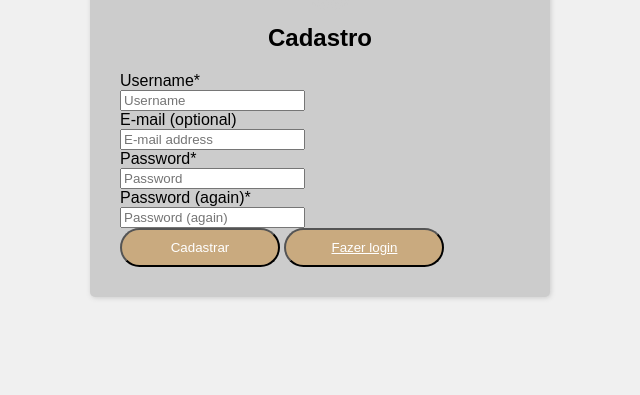
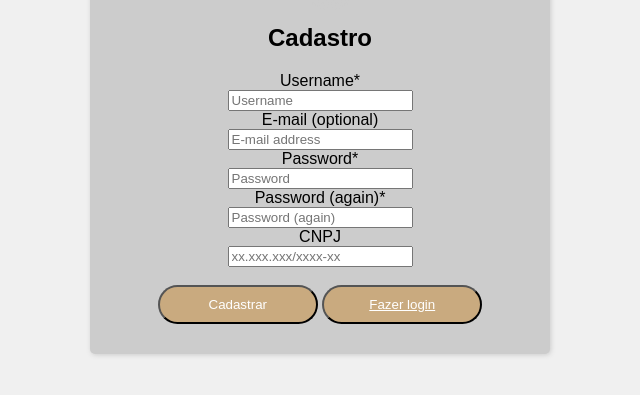
Before and after one commit to Ramonie/Quilombo.ong, a Django app: page /accounts/signup/ in a window 1280 px wide. Shown: the part 72-467 px from the top of the page, without its empty margins (320-960 px from the left). Run offline with Django 3.2, Linux system fonts and the light colour scheme; some libraries are stand-ins or nearby versions.

Commit message:
templates

```diff
--- a/app/templates/account/login.html
+++ b/app/templates/account/login.html
@@ -4,17 +4,17 @@
 
 {% block content %}
     <form class="formlogin" method="post">
-        <div class="card">
+        <div align="center" class="card">
             <div class="card-top">
 
                 {% load static %}
                 <img class="imglogin"   width=50 height=60>
                 <h2 class="title">Fazer login</h2>
             </div>
-            <div class="card-group">
+            <div  class="card-group">
                 {% csrf_token %}
                 {{ form|crispy }}
-        </div>
+            </div>
         <button  onmouseenter="entrar()" onmouseout="sair()" id="btn1"class="btn btn-success" type="submit">Entrar</button>
         </div>
     </form>
--- a/app/templates/account/logout.html
+++ b/app/templates/account/logout.html
@@ -3,10 +3,12 @@
 {% block title %}Sair{% endblock %}
 
 {% block content %}
-    <h2>Sair</h2>
+    <div align="center">
+        <h2>Sair</h2>
     <p>Você tem certeza que deseja sair?</p>
     <form method="post" action="{% url 'account_logout' %}">
         {% csrf_token %}
         <button class="btn btn-danger" type="submit">Sair</button>
     </form>
+    </div>
 {% endblock %}
--- a/app/templates/account/signup.html
+++ b/app/templates/account/signup.html
@@ -12,13 +12,26 @@
         <img class="imglogin"   width=50 height=60>
         <h2 class="title">Cadastro</h2>
     </div>
-    <div class="form_group mt-1">
+    <div align="center" class="form_group mt-1">
     <form method="post" name="formcadastro" id="formcadastro">
         {% csrf_token %}
         {{ form|crispy }}
+
+        <div align="center">
+        <label for="cnpj">CNPJ</label><br>
+        <input type="number" class="form-control" id="exampleInputcnpj" placeholder="xx.xxx.xxx/xxxx-xx">
+        </div>
+
+        <br>
         <button class="btn btn-success" type="submit" onmouseenter="entrar()" onmouseout="sair()" id="btn1" value="Salvar">Cadastrar</button>
         <button onmouseenter="entrar()" onmouseout="sair()" id="btn2" type="submit" class="btm btm-info"><a href="{% url 'account_login' %}"  style="color: white"> Fazer login</a></button>
+
     </form>
     </div>
 </div>
 {% endblock %}
+
+<!--<div class="form-group">
+    <label for="cnpj">CNPJ</label>
+    <input type="number" class="form-control" id="exampleInputcnpj" placeholder="CNPJ">
+  </div>-->
```
